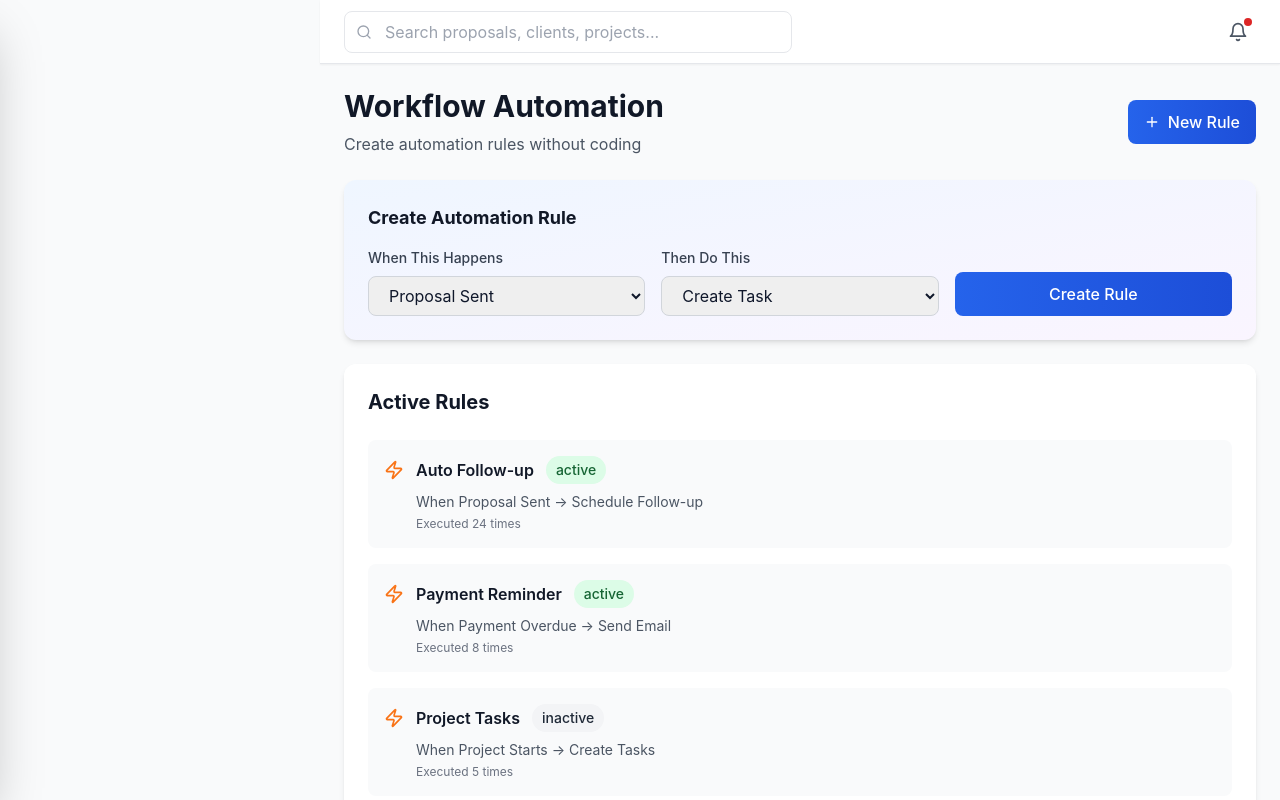
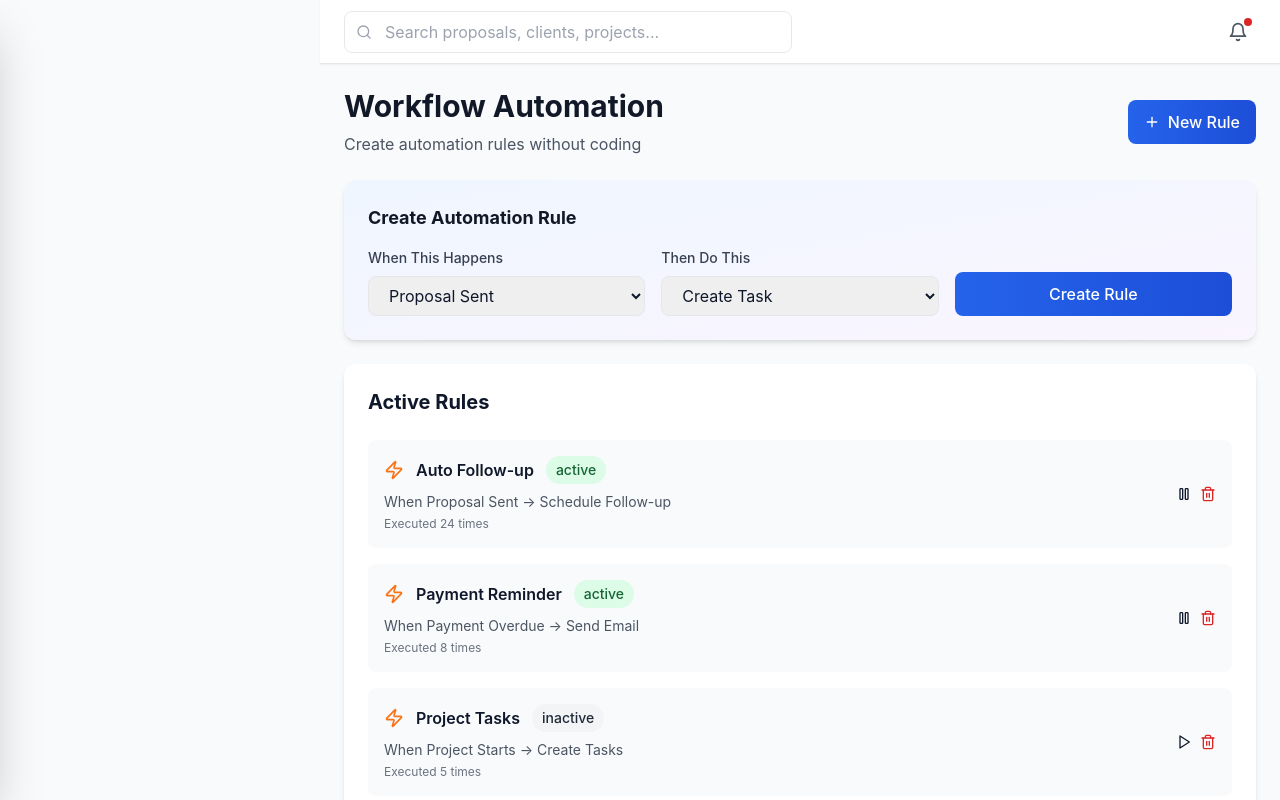
Before and after one commit to ahmedyaaray-star/ai-freelancer-os, a Next.js app: page /dashboard/automation in a window 1280 px wide. Before the commit this address had no page. Built offline with nearby package versions, Linux system fonts and the light colour scheme; sample sign-in values are in the browser's storage.

Commit message:
Update page.tsx

```diff
--- a/app/dashboard/automation/page.tsx
+++ b/app/dashboard/automation/page.tsx
@@ -1,7 +1,9 @@
 "use client";
 
-import { useEffect } from 'react'
-import { useRouter } from 'next/navigation'
+export const dynamic = "force-dynamic";
+
+import { useEffect, useState } from "react";
+import { useRouter } from "next/navigation";
 import { useAppStore } from "@/store";
 import { DashboardLayout } from "@/components/layout/DashboardLayout";
 import { Card } from "@/components/ui/Card";
@@ -10,17 +12,24 @@ import { Button } from "@/components/ui/Button";
 import { motion } from "framer-motion";
 import { Plus, Zap, Play, Pause, Trash2 } from "lucide-react";
 
-
-
-
 export default function Automation() {
   const router = useRouter();
   const { isAuthenticated } = useAppStore();
 
+  const [mounted, setMounted] = useState(false);
+
   useEffect(() => {
-    if (!isAuthenticated) router.push("/auth/login");
-  }, [isAuthenticated, router]);
+    setMounted(true);
+  }, []);
 
+  useEffect(() => {
+    if (mounted && !isAuthenticated) {
+      router.push("/auth/login");
+    }
+  }, [mounted, isAuthenticated, router]);
+
+  // prevent SSR + hydration issues
+  if (!mounted) return null;
   if (!isAuthenticated) return null;
 
   return (
@@ -29,7 +38,9 @@ export default function Automation() {
         <div className="flex items-center justify-between">
           <div>
             <h1 className="text-3xl font-bold text-gray-900">Workflow Automation</h1>
-            <p className="text-gray-600 mt-2">Create automation rules without coding</p>
+            <p className="text-gray-600 mt-2">
+              Create automation rules without coding
+            </p>
           </div>
           <Button>
             <Plus className="w-4 h-4 mr-2" />
@@ -38,38 +49,43 @@ export default function Automation() {
         </div>
 
         <Card className="p-6 bg-gradient-to-br from-blue-50 to-purple-50">
-          <h2 className="text-lg font-bold text-gray-900 mb-4">Create Automation Rule</h2>
+          <h2 className="text-lg font-bold text-gray-900 mb-4">
+            Create Automation Rule
+          </h2>
+
           <div className="grid md:grid-cols-3 gap-4">
             <div>
               <label className="block text-sm font-medium text-gray-700 mb-2">
                 When This Happens
               </label>
-              <select className="w-full px-4 py-2 border border-gray-300 rounded-lg focus:outline-none focus:ring-2 focus:ring-blue-500">
+              <select className="w-full px-4 py-2 border rounded-lg">
                 <option>Proposal Sent</option>
                 <option>Project Starts</option>
                 <option>Payment Overdue</option>
                 <option>Deadline Approaching</option>
               </select>
             </div>
+
             <div>
               <label className="block text-sm font-medium text-gray-700 mb-2">
                 Then Do This
               </label>
-              <select className="w-full px-4 py-2 border border-gray-300 rounded-lg focus:outline-none focus:ring-2 focus:ring-blue-500">
+              <select className="w-full px-4 py-2 border rounded-lg">
                 <option>Create Task</option>
                 <option>Send Reminder</option>
                 <option>Schedule Follow-up</option>
                 <option>Send Email</option>
               </select>
             </div>
-            <div className="flex items-end gap-3">
-              <Button className="flex-1">Create Rule</Button>
+
+            <div className="flex items-end">
+              <Button className="w-full">Create Rule</Button>
             </div>
           </div>
         </Card>
 
         <Card className="p-6">
-          <h2 className="text-xl font-bold text-gray-900 mb-6">Active Rules</h2>
+          <h2 className="text-xl font-bold mb-6">Active Rules</h2>
 
           <div className="space-y-4">
             {[
@@ -100,34 +116,36 @@ export default function Automation() {
                 initial={{ opacity: 0, y: 10 }}
                 animate={{ opacity: 1, y: 0 }}
                 transition={{ delay: i * 0.1 }}
-                className="flex items-center justify-between p-4 bg-gray-50 rounded-lg hover:bg-gray-100 transition-colors group"
+                className="flex justify-between p-4 bg-gray-50 rounded-lg"
               >
-                <div className="flex-grow">
+                <div>
                   <div className="flex items-center gap-3 mb-2">
                     <Zap className="w-5 h-5 text-orange-500" />
-                    <h3 className="font-semibold text-gray-900">{rule.name}</h3>
+                    <h3 className="font-semibold">{rule.name}</h3>
                     <Badge
                       variant={rule.status === "active" ? "success" : "gray"}
                     >
                       {rule.status}
                     </Badge>
                   </div>
-                  <p className="text-sm text-gray-600 ml-8">
+
+                  <p className="text-sm text-gray-600">
                     When {rule.trigger} → {rule.action}
                   </p>
-                  <p className="text-xs text-gray-500 ml-8 mt-1">
+                  <p className="text-xs text-gray-500 mt-1">
                     Executed {rule.executions} times
                   </p>
                 </div>
-                <div className="flex items-center gap-2 opacity-0 group-hover:opacity-100 transition-opacity">
-                  <button className="p-2 hover:bg-gray-200 rounded-lg transition-colors">
+
+                <div className="flex gap-2">
+                  <button>
                     {rule.status === "active" ? (
                       <Pause className="w-4 h-4" />
                     ) : (
                       <Play className="w-4 h-4" />
                     )}
                   </button>
-                  <button className="p-2 hover:bg-red-100 text-red-600 rounded-lg transition-colors">
+                  <button className="text-red-600">
                     <Trash2 className="w-4 h-4" />
                   </button>
                 </div>
```
